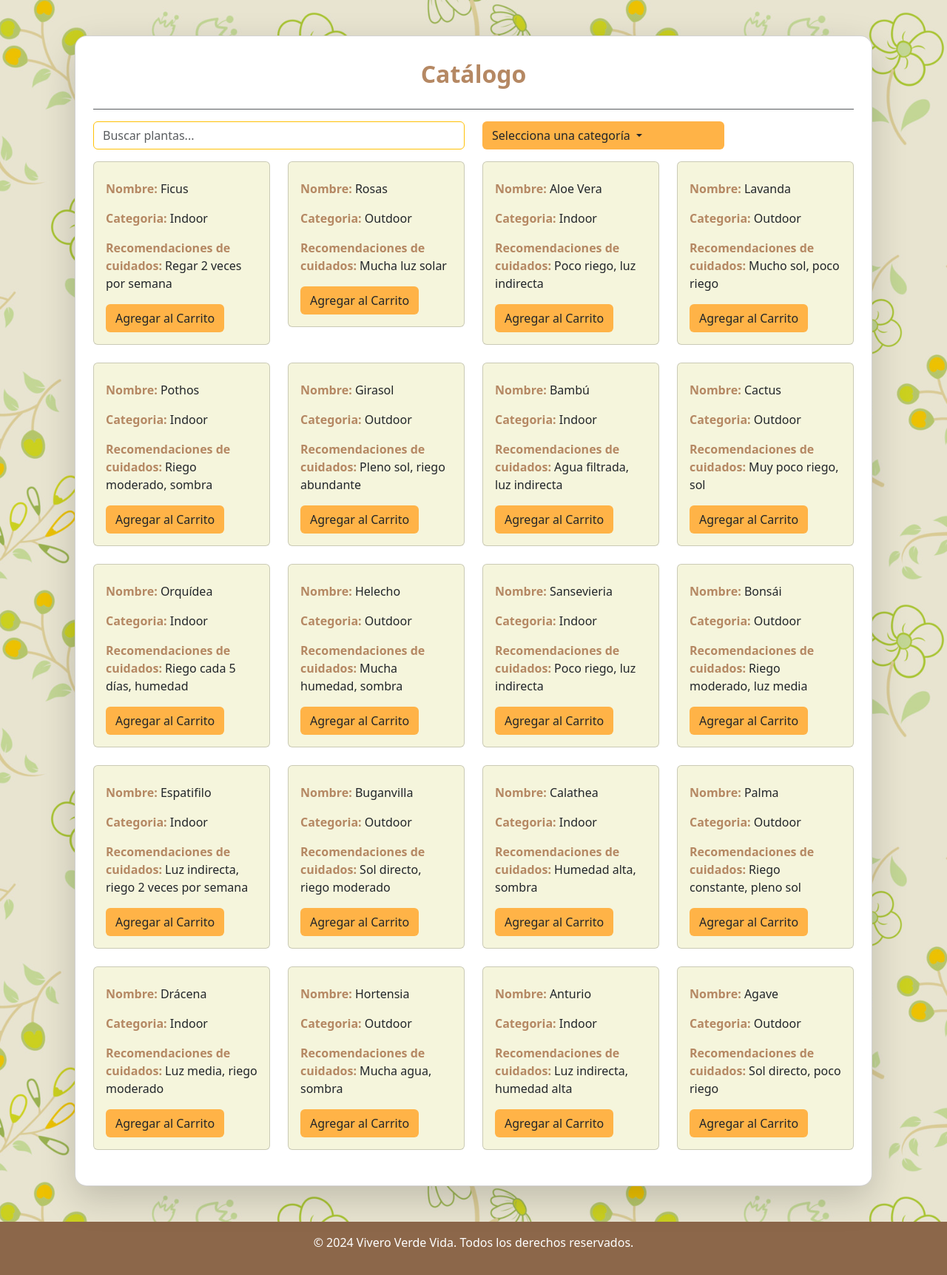
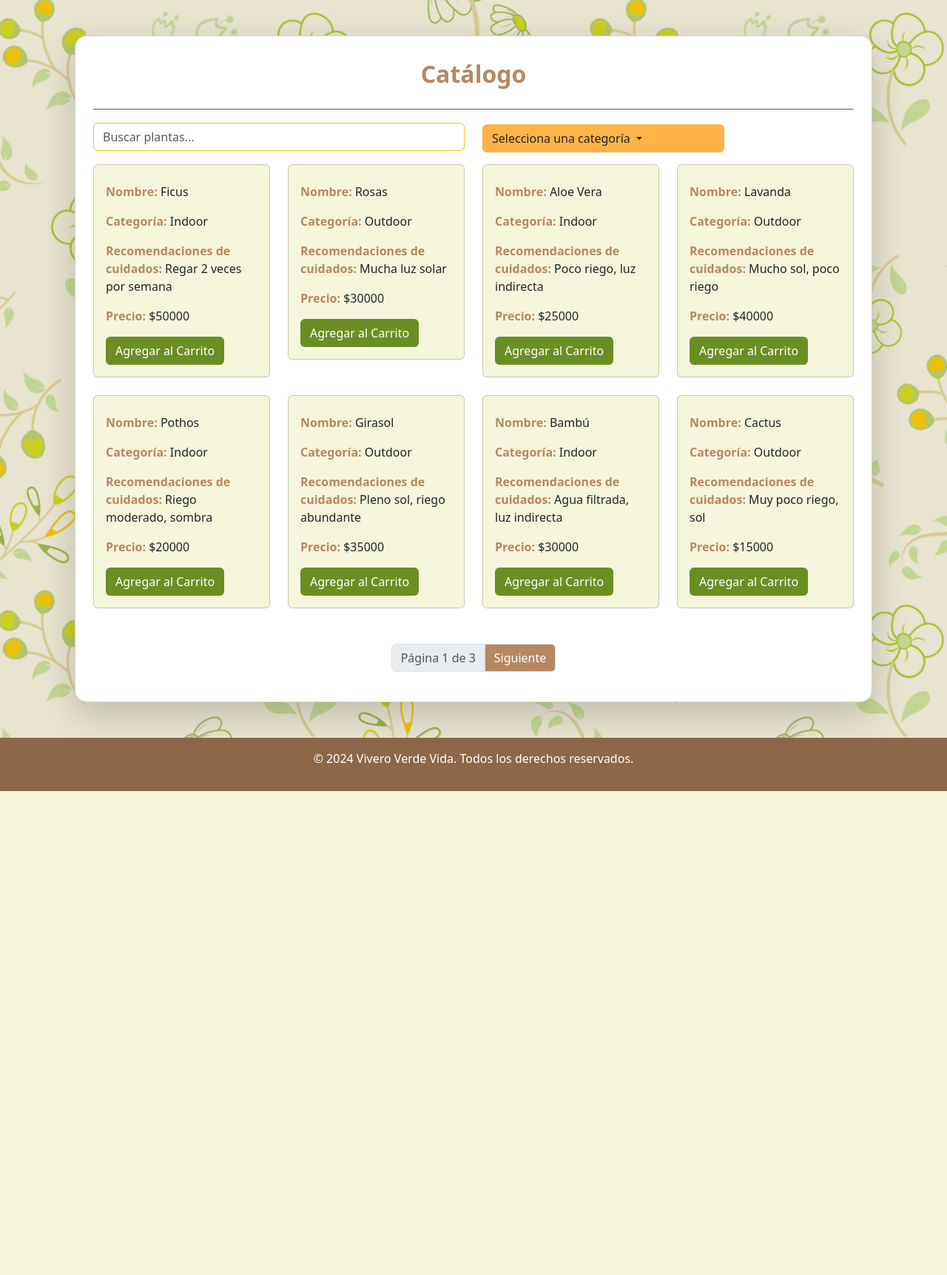
Before and after one commit to CRICAPOGA/Vivero, a Django app: page /inventory/catalogoPlantas/ in a window 1280 px wide. Shown: the part 90-1813 px from the top of the page at 74% size. After the commit the page ends 1159 px from the top, so only its background shows below. Run offline with Django 4.2, Linux system fonts and the light colour scheme; data comes from the database, SQL or seed files in the repository.

Commit message:
Paginación del catalogo

```diff
--- a/Vivero/Inventory/templates/Catalogo/catalogoPlantas.html
+++ b/Vivero/Inventory/templates/Catalogo/catalogoPlantas.html
@@ -7,7 +7,6 @@
 {% block content %}
 <!-- Bootstrap JS (necesario para dropdowns) -->
 <script src="https://cdn.jsdelivr.net/npm/bootstrap@5.3.0/dist/js/bootstrap.bundle.min.js"></script>
-
 {% if messages %}
 {% for message in messages %}
 <div class="alert alert-success alert-dismissible fade show" role="alert">
@@ -22,20 +21,19 @@
         <h2 class="text-center fw-bold mt-2 mb-4" style="color: #b58863;">Catálogo</h2>
         <hr class="border-1 opacity-75 mt-1">
 
-         <!-- Filtros -->
-         <div class="row mb-3 align-items-center">
+        <!-- Filtros -->
+        <div class="row mb-3 align-items-center">
             <div class="col-md-6">
                 <form method="GET" action="{% url 'catalogoBuscar' %}">
                     <input type="text" class="form-control border-warning" name="buscarPlanta"
                         placeholder="Buscar plantas..." value="{{ query|default:'' }}">
                 </form>
             </div>
-            <div class="col-md-4">
+            <div class="col-md-4 mt-1">
                 <div class="dropdown w-100">
                     <button type="button" class="btn dropdown-toggle w-100 text-start"
                             style="background-color: rgb(255,179,71);"
                             data-bs-toggle="dropdown"
-                            data-bs-auto-close="true"
                             aria-expanded="false"
                             id="categoryDropdown">
                         {% if categoria %}
@@ -71,12 +69,15 @@
                             <span class="fw-bold" style="color: #b58863;">Nombre:</span> {{ planta.plant_name }}
                         </p>
                         <p class="card-text">
-                            <span class="fw-bold" style="color: #b58863;">Categoria:</span> {{ planta.category_id }}
+                            <span class="fw-bold" style="color: #b58863;">Categoría:</span> {{ planta.category_id }}
                         </p>
                         <p class="card-text">
                             <span class="fw-bold" style="color: #b58863;">Recomendaciones de cuidados:</span> {{ planta.care }}
                         </p>
-                        <a href="{% url 'add_to_cart' planta.plant_id %}" class="btn" style="background-color: rgb(255,179,71);">Agregar al Carrito</a>
+                        <p class="card-text">
+                            <span class="fw-bold" style="color: #b58863;">Precio:</span> ${{ planta.price}}
+                        </p>
+                        <a href="{% url 'add_to_cart' planta.plant_id %}" class="btn" style="background-color: rgb(107, 142, 35); color: white;">Agregar al Carrito</a>
                     </div>
                 </div>
             </div>
@@ -84,6 +85,36 @@
             <p class="text-center">No hay plantas disponibles.</p>
             {% endfor %}
         </div>
+
+        <!-- Paginación -->
+        {% if plants.paginator.num_pages > 1 %}
+        <nav>
+            <ul class="pagination justify-content-center mt-4">
+                {% if plants.has_previous %}
+                    <li class="page-item">
+                        <a class="page-link" href="?page={{ plants.previous_page_number }}{% if query %}&buscarPlanta={{ query }}{% endif %}" aria-label="Anterior" style="background-color: #b58863; color: white;">
+                            Anterior
+                        </a>
+                    </li>
+                {% endif %}
+
+                <li class="page-item disabled">
+                    <span class="page-link">Página {{ plants.number }} de {{ plants.paginator.num_pages }}</span>
+                </li>
+
+                {% if plants.has_next %}
+                    <li class="page-item">
+                        <a class="page-link" href="?page={{ plants.next_page_number }}{% if query %}&buscarPlanta={{ query }}{% endif %}" aria-label="Siguiente" style="background-color: #b58863; color: white;">
+                            Siguiente
+                        </a>
+                    </li>
+                {% endif %}
+            </ul>
+        </nav>
+        {% endif %}
+
+    </div>
+</div>
 <script>
     document.addEventListener("DOMContentLoaded", function () {
         var dropdownButton = document.getElementById("categoryDropdown");
--- a/Vivero/Inventory/views.py
+++ b/Vivero/Inventory/views.py
@@ -149,23 +149,41 @@ def buscarPlanta(request):
 #######CATALOGO PLANTAS##########
 #@login_required
 def catalogoPlantas(request):
-    plants = Plant.objects.all()
+    plants_list = Plant.objects.all()
     categories = Categorie.objects.all()
-    return render(request, 'Catalogo/catalogoPlantas.html', {'plants': plants, 'categories': categories})
+
+    # Configurar paginación (mostrar 8 plantas por página)
+    paginator = Paginator(plants_list, 8)
+    page_number = request.GET.get('page')
+    plants = paginator.get_page(page_number)
+
+    return render(request, 'Catalogo/catalogoPlantas.html', {
+        'plants': plants,
+        'categories': categories
+    })
 
 #@login_required
 def catalogoCategoria(request, categoria_id):
     categoria = get_object_or_404(Categorie, category_id=categoria_id)
     plants = Plant.objects.filter(category_id=categoria)
     categories = Categorie.objects.all()
-    return render(request, 'Catalogo/catalogoPlantas.html', {'plants': plants, 'categories': categories, 'categoria': categoria})
+
+    # Configurar paginación (mostrar 8 plantas por página)
+    paginator = Paginator(plants, 8)
+    page_number = request.GET.get('page')
+    plants = paginator.get_page(page_number)
+
+    return render(request, 'Catalogo/catalogoPlantas.html', {
+        'plants': plants,
+        'categories': categories
+    })
 
 #@login_required
 def catalogoBuscar(request):
     query = request.GET.get('buscarPlanta')
     plants = Plant.objects.filter(plant_name__icontains=query) if query else Plant.objects.all()
     categories = Categorie.objects.all()
-    return render(request, 'Catalogo/catalogoPlantas.html', {'plants': plants, 'categories': categories, 'query': query})
+    return render(request, 'Catalogo/catalogoPlantas.html', {'plants': plants, 'categories': categories})
 
 ############## STOCK BAJO ##############
 def verificar_stock(request):
```
